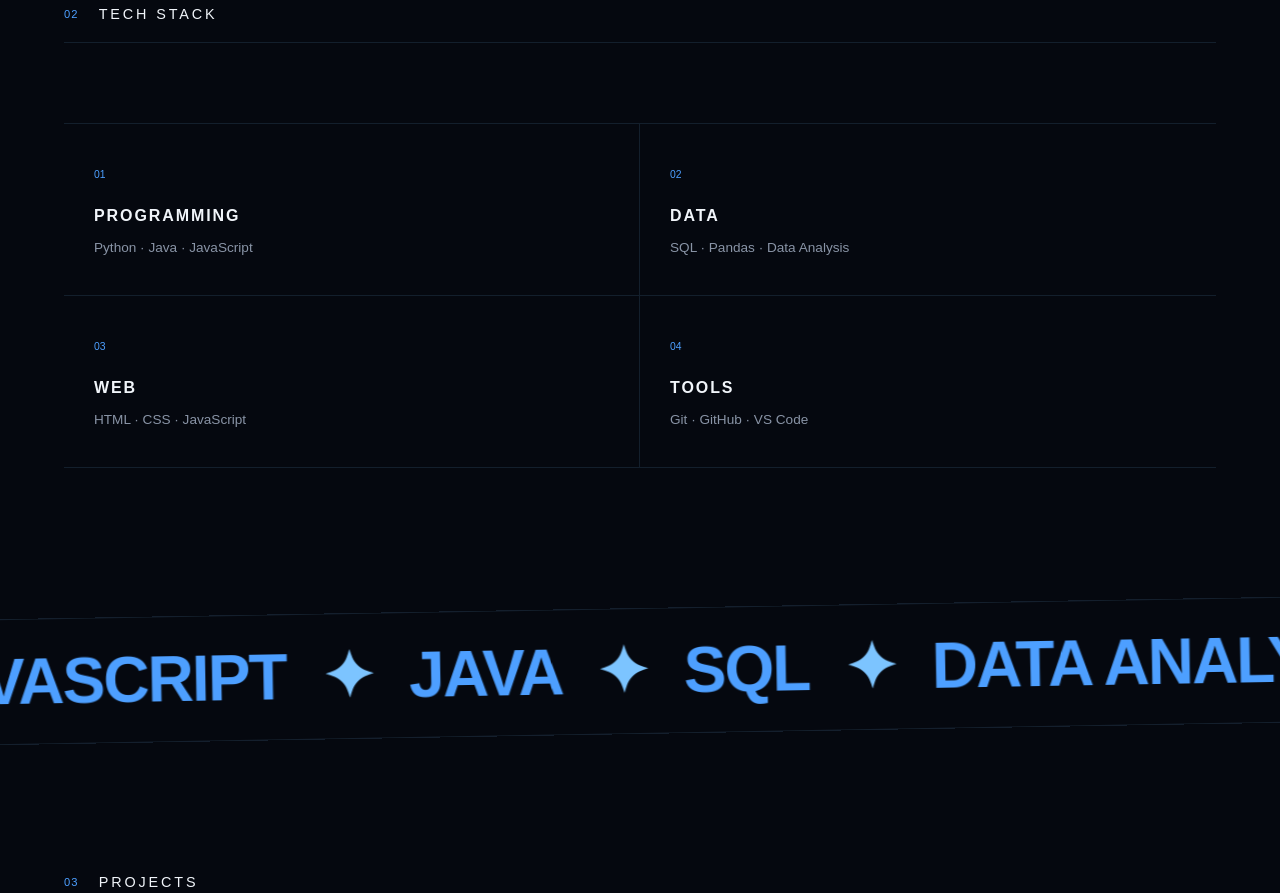
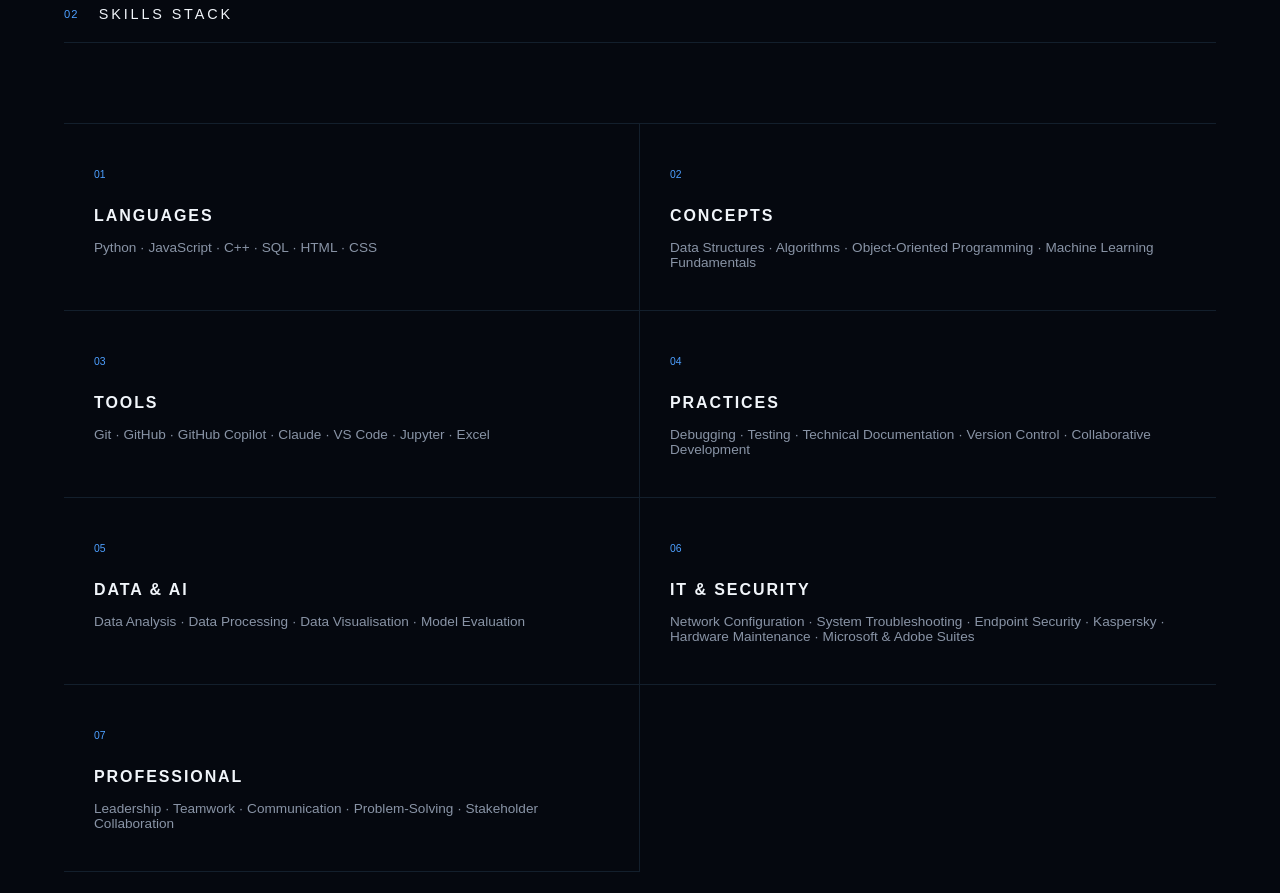
Before and after one commit to MikkyXCode/Ayomikun_Portfolio, a plain HTML site: page index.html in a window 1280 px wide. Shown: the part 1600-2493 px from the top of the page. Drawn offline with Linux system fonts and the light colour scheme.

Commit message:
saving changes

```diff
--- a/index.html
+++ b/index.html
@@ -154,96 +154,23 @@
         </section>
 
 
-        <!-- ==================== TECH STACK ==================== -->
+        <!-- ==================== SKILLS STACK ==================== -->
 
         <section id="skills" class="section skills">
-
             <div class="section-header">
-
-                <span class="section-number">
-                    02
-                </span>
-
-                <h2>
-                    TECH STACK
-                </h2>
-
+                <span class="section-number">02</span>
+                <h2>SKILLS STACK</h2>
             </div>
-
-
             <div class="skills-grid">
-
-                <div class="skill-category">
-
-                    <span class="skill-number">
-                        01
-                    </span>
-
-                    <h3>
-                        PROGRAMMING
-                    </h3>
-
-                    <p>
-                        Python · Java · JavaScript
-                    </p>
-
-                </div>
-
-
-                <div class="skill-category">
-
-                    <span class="skill-number">
-                        02
-                    </span>
-
-                    <h3>
-                        DATA
-                    </h3>
-
-                    <p>
-                        SQL · Pandas · Data Analysis
-                    </p>
-
-                </div>
-
-
-                <div class="skill-category">
-
-                    <span class="skill-number">
-                        03
-                    </span>
-
-                    <h3>
-                        WEB
-                    </h3>
-
-                    <p>
-                        HTML · CSS · JavaScript
-                    </p>
-
-                </div>
-
-
-                <div class="skill-category">
-
-                    <span class="skill-number">
-                        04
-                    </span>
-
-                    <h3>
-                        TOOLS
-                    </h3>
-
-                    <p>
-                        Git · GitHub · VS Code
-                    </p>
-
-                </div>
-
+                <div class="skill-category"><span class="skill-number">01</span><h3>LANGUAGES</h3><p>Python · JavaScript · C++ · SQL · HTML · CSS</p></div>
+                <div class="skill-category"><span class="skill-number">02</span><h3>CONCEPTS</h3><p>Data Structures · Algorithms · Object-Oriented Programming · Machine Learning Fundamentals</p></div>
+                <div class="skill-category"><span class="skill-number">03</span><h3>TOOLS</h3><p>Git · GitHub · GitHub Copilot · Claude · VS Code · Jupyter · Excel</p></div>
+                <div class="skill-category"><span class="skill-number">04</span><h3>PRACTICES</h3><p>Debugging · Testing · Technical Documentation · Version Control · Collaborative Development</p></div>
+                <div class="skill-category"><span class="skill-number">05</span><h3>DATA &amp; AI</h3><p>Data Analysis · Data Processing · Data Visualisation · Model Evaluation</p></div>
+                <div class="skill-category"><span class="skill-number">06</span><h3>IT &amp; SECURITY</h3><p>Network Configuration · System Troubleshooting · Endpoint Security · Kaspersky · Hardware Maintenance · Microsoft &amp; Adobe Suites</p></div>
+                <div class="skill-category"><span class="skill-number">07</span><h3>PROFESSIONAL</h3><p>Leadership · Teamwork · Communication · Problem-Solving · Stakeholder Collaboration</p></div>
             </div>
-
         </section>
-
 
         <!-- ==================== TECH MARQUEE ==================== -->
 
@@ -259,7 +186,7 @@
                     JAVASCRIPT
                     <span>✦</span>
 
-                    JAVA
+                    C++
                     <span>✦</span>
 
                     SQL
@@ -280,7 +207,7 @@
                     JAVASCRIPT
                     <span>✦</span>
 
-                    JAVA
+                    C++
                     <span>✦</span>
 
                     SQL
@@ -714,14 +641,8 @@ streamlit run app.py</code></pre>
                     <div class="experience-content">
                         <h3>IT Support Technician</h3>
                         <p class="experience-organization">Bowlers Computer Company · Nigeria</p>
-                        <p>Provided hands-on desktop support for business clients, installing and configuring software
-                            across Microsoft, Adobe, and Kaspersky product lines, and diagnosing hardware faults through
-                            direct repair and maintenance work. One recurring network issue was an unresponsive router
-                            I diagnosed it as a build-up of hung processes and memory buffers rather than a hardware
-                            failure, and resolved it by rebooting the modem and router in sequence to clear the state
-                            and restore connectivity. Also configured Kaspersky endpoint protection and access controls
-                            across client systems, giving me a practical grounding in balancing security with day-to-day
-                            usability rather than treating it as a checkbox exercise.</p>
+                        <p>Provided hands-on desktop support for business clients, installing and configuring software across Microsoft, Adobe, and Kaspersky product lines, diagnosing hardware faults, and applying endpoint security and access controls across client systems.</p>
+                        <p><em>Example: diagnosed an “unresponsive router” issue as a build-up of hung processes rather than hardware failure, resolving it by rebooting modem and router in sequence to restore connectivity.</em></p>
                     </div>
                 </article>
 
```
